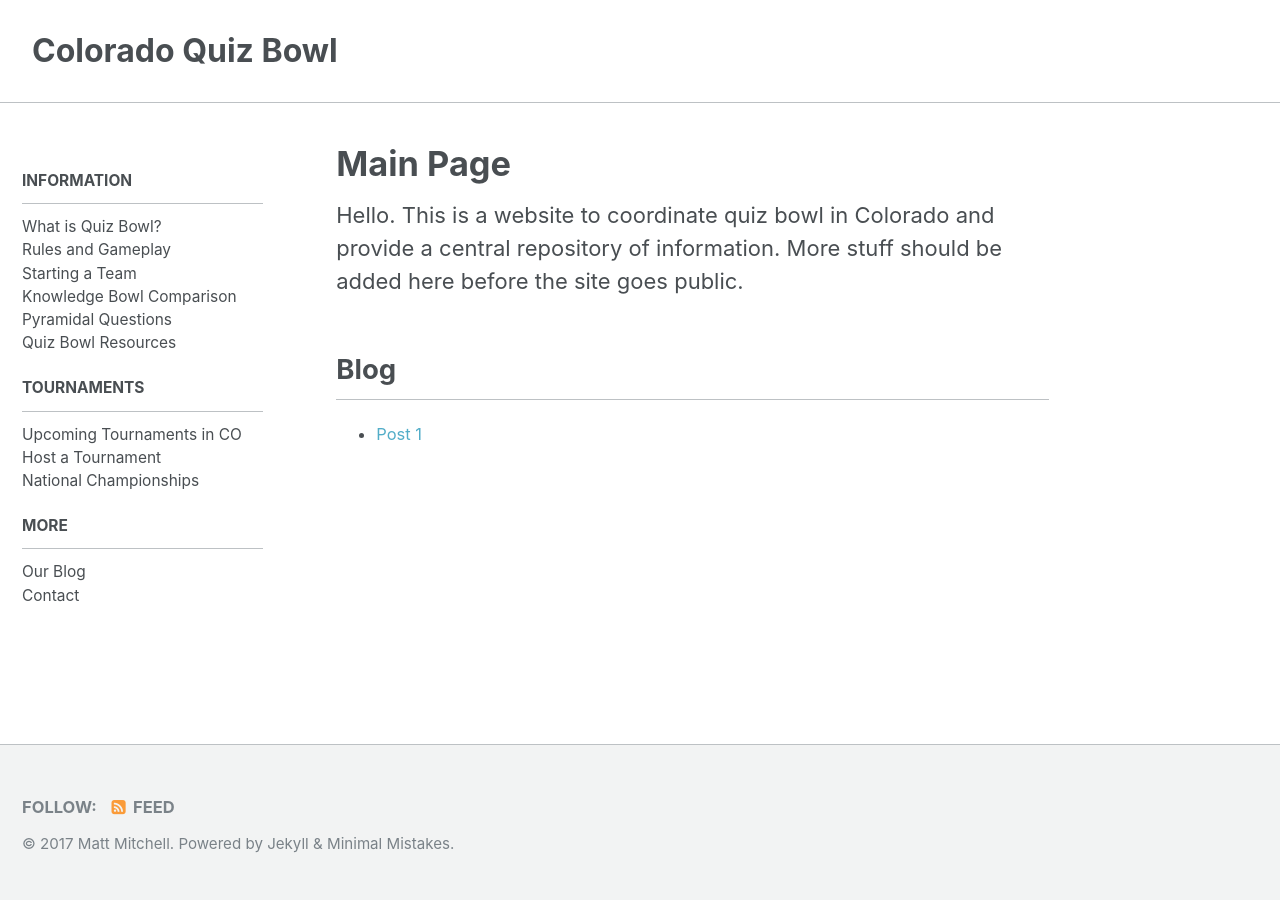
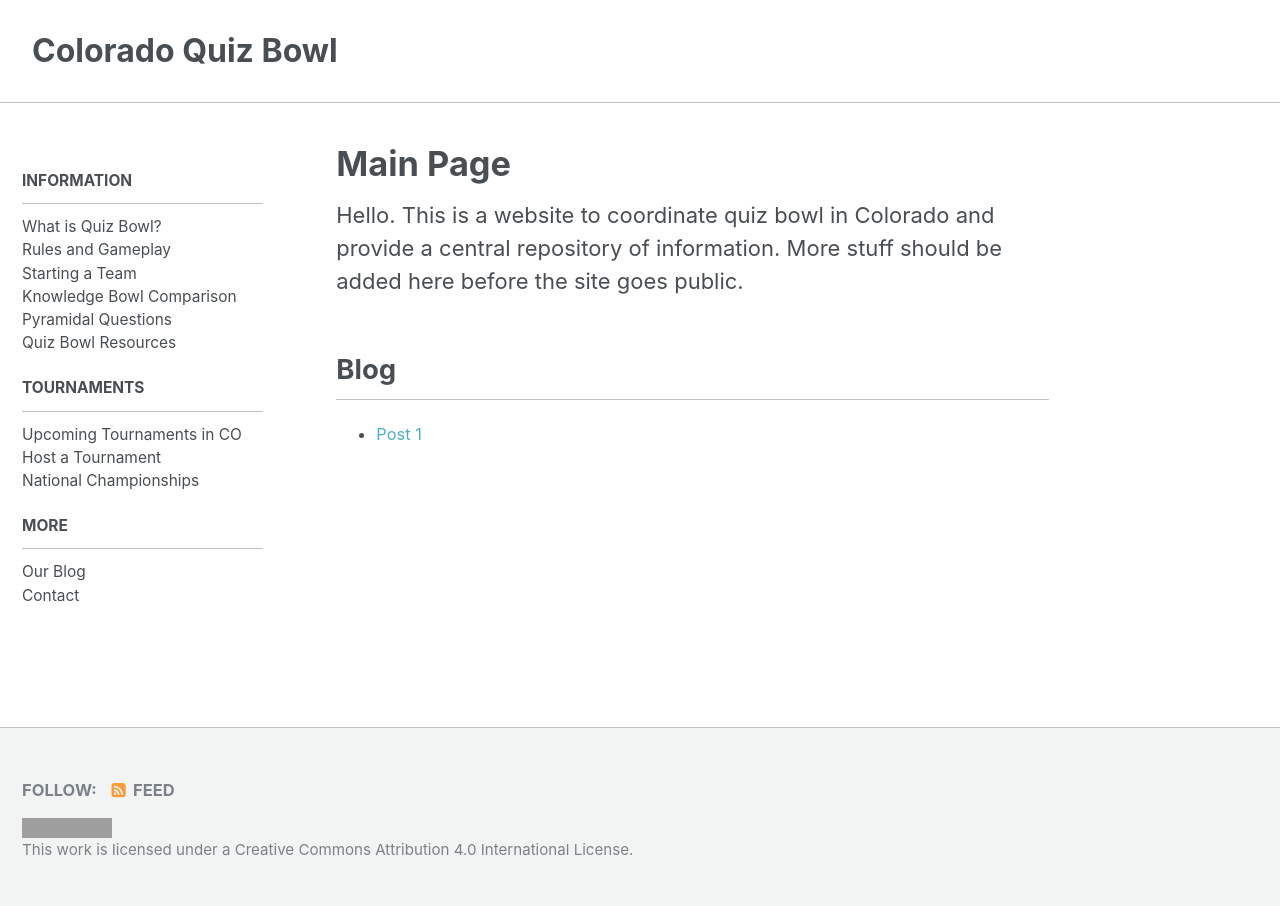
Before and after one commit to matt2718/colorado-qb, a Jekyll site: the page built from index.html, in a window 1280 px wide. Built offline with Jekyll 4.4.1, drawn with Linux system fonts in a browser that asks for light colours; the list of posts is cut into pages by our own code; grey boxes are pictures that could not be loaded.

Commit message:
Added CC license

```diff
--- a/_includes/footer.html
+++ b/_includes/footer.html
@@ -19,4 +19,6 @@
   </ul>
 </div>
 
-<div class="page__footer-copyright">&copy; {{ site.time | date: '%Y' }} {{ site.name | default: site.title }}. {{ site.data.ui-text[site.locale].powered_by | default: "Powered by" }} <a href="http://jekyllrb.com" rel="nofollow">Jekyll</a> &amp; <a href="https://mademistakes.com/work/minimal-mistakes-jekyll-theme/" rel="nofollow">Minimal Mistakes</a>.</div>
+<div class="page__footer-copyright">
+  <a rel="license" href="http://creativecommons.org/licenses/by/4.0/"><img alt="Creative Commons License" style="border-width:0" src="https://i.creativecommons.org/l/by/4.0/80x15.png" /></a><br />This work is licensed under a <a rel="license" href="http://creativecommons.org/licenses/by/4.0/">Creative Commons Attribution 4.0 International License</a>.
+</div>
```
